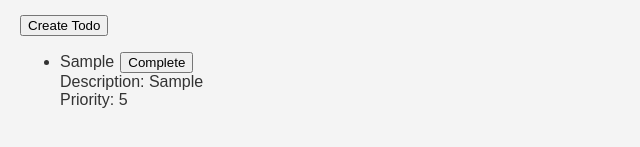
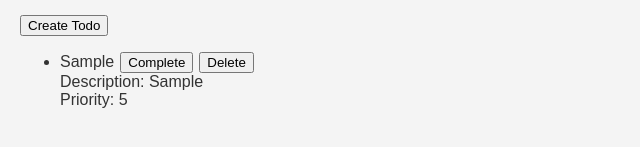
Before and after one commit to gitstorm1/todo-app-frontend, a plain HTML site: page index.html in a window 1280 px wide. Both pictures are taken after typing "Sample", "Sample", "5" into the empty fields and a click on the button "Create Todo". Shown: the part 201-348 px from the top of the page, 0-640 px from the left. Drawn offline with Linux system fonts and the light colour scheme.

Commit message:
Add todo delete button

```diff
--- a/src/css/style.css
+++ b/src/css/style.css
@@ -9,7 +9,7 @@ h1 {
     color: #0056b3;
 }
 
-.complete-todo-button {
+.complete-todo-button, .delete-todo-button {
     margin-left: 6px;
 }
 
--- a/src/js/main.js
+++ b/src/js/main.js
@@ -52,5 +52,10 @@ todoList.addEventListener("click", (event) => {
         } else {
             todo.undoComplete();
         }
+    } else if (target.classList.contains("delete-todo-button")) {
+        /** @type {HTMLLIElement} */
+        const todoLi = target.parentElement;
+
+        deleteTodoById(todoLi.dataset.todoId);
     }
 });
--- a/src/js/views/todoView.js
+++ b/src/js/views/todoView.js
@@ -14,6 +14,11 @@ appEvents.on("todo:new", (newTodo) => {
     completeTodo.classList.add("complete-todo-button");
     completeTodo.append("Complete");
 
+    /** @type {HTMLButtonElement} */
+    const deleteTodo = document.createElement("button");
+    deleteTodo.classList.add("delete-todo-button");
+    deleteTodo.append("Delete");
+
     /** @type {HTMLBRElement} */
     const lineBreak1 = document.createElement("br");
     /** @type {HTMLBRElement} */
@@ -21,6 +26,7 @@ appEvents.on("todo:new", (newTodo) => {
 
     todoLi.append(newTodo.name);
     todoLi.appendChild(completeTodo);
+    todoLi.appendChild(deleteTodo);
     todoLi.appendChild(lineBreak1);
     todoLi.append(`Description: ${newTodo.description || "N/A"}`);
     todoLi.appendChild(lineBreak2);
```
